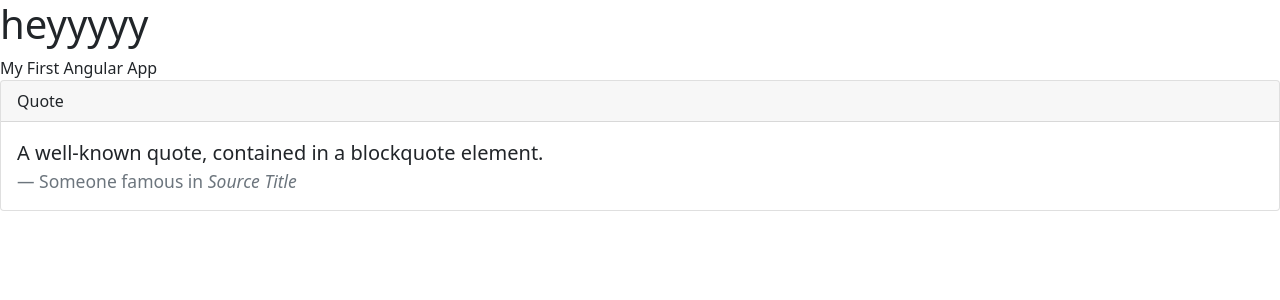
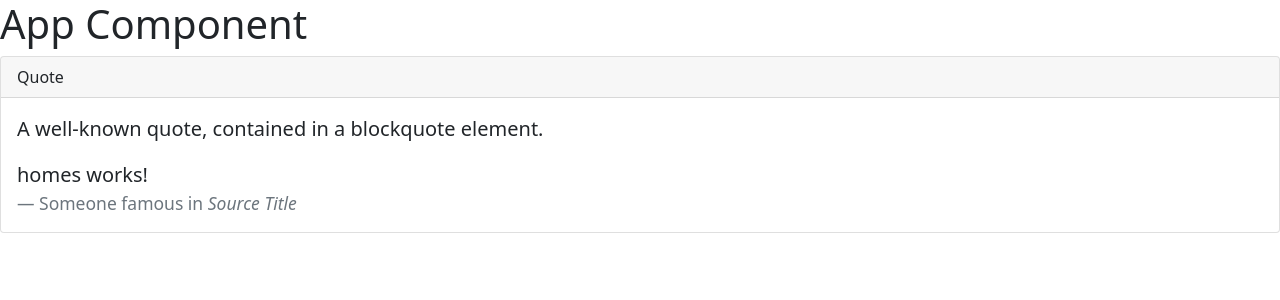
Before and after one commit to evelynAnais/learningAngular, an Angular app: page / in a window 1280 px wide. Shown: the top 300 px of the page. Built offline with nearby package versions, Linux system fonts and the light colour scheme.

Commit message:
changing selector names

```diff
--- a/src/app/app.component.ts
+++ b/src/app/app.component.ts
@@ -2,12 +2,7 @@ import { Component } from '@angular/core';
 
 @Component({
   selector: 'pm-root',
-  template: `
-  <div><h1>heyyyyy</h1>
-    <div>My First Angular App</div>
-    <pm-home></pm-home>
-  </div>
-  `
+  templateUrl: './app.component.html',
 })
 export class AppComponent {
   pageTitle = 'Learning Angular';
--- a/src/app/app.module.ts
+++ b/src/app/app.module.ts
@@ -3,11 +3,13 @@ import { BrowserModule } from '@angular/platform-browser';
 
 import { AppComponent } from './app.component';
 import { HomeComponent } from './home/home.component';
+import { HomesComponent } from './homes/homes.component';
 
 @NgModule({
   declarations: [
     AppComponent,
-    HomeComponent
+    HomeComponent,
+    HomesComponent
   ],
   imports: [
     BrowserModule
--- a/src/app/home/home.component.html
+++ b/src/app/home/home.component.html
@@ -5,6 +5,7 @@
   <div class="card-body">
     <blockquote class="blockquote mb-0">
       <p>A well-known quote, contained in a blockquote element.</p>
+      <app-homes></app-homes>
       <footer class="blockquote-footer">Someone famous in <cite title="Source Title">Source Title</cite></footer>
     </blockquote>
   </div>
--- a/src/app/home/home.component.ts
+++ b/src/app/home/home.component.ts
@@ -2,7 +2,7 @@ import { Component, OnInit } from '@angular/core';
 
 
 @Component({
-  selector: 'pm-home',
+  selector: 'app-home',
   templateUrl: './home.component.html',
 })
 export class HomeComponent implements OnInit {
```
